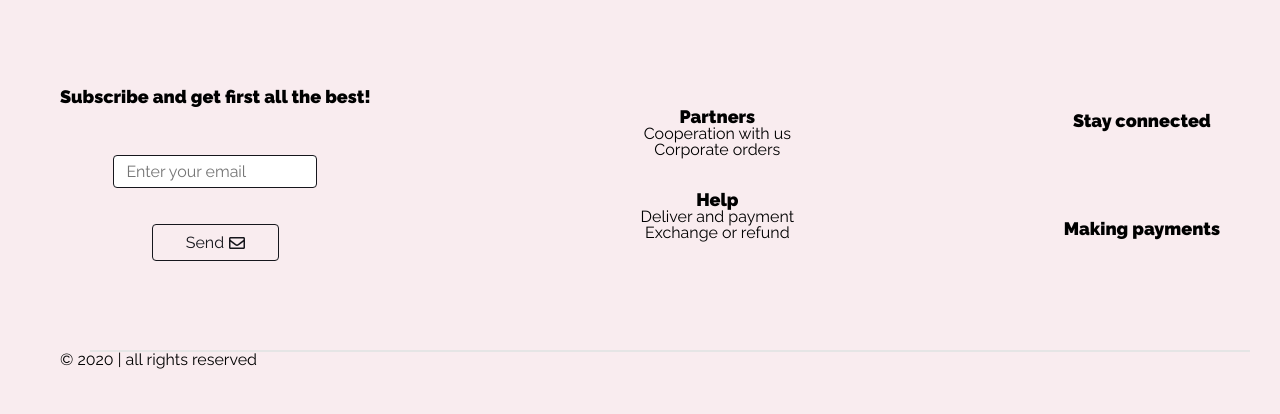
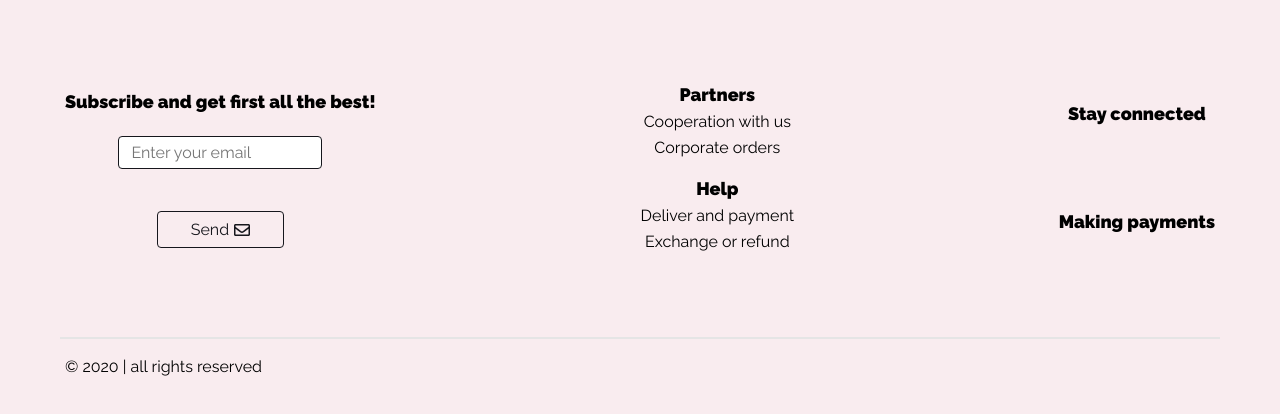
Before and after one commit to pyrsv/made-by-hands, a React (Create React App) app in the folder client/: page / in a window 1280 px wide. Shown: the part 458-872 px from the top of the page. Built offline with nearby package versions, Linux system fonts and the light colour scheme.

Commit message:
landing non adapt without icon with eslint

```diff
--- a/client/src/Components/Footer/Footer.js
+++ b/client/src/Components/Footer/Footer.js
@@ -4,59 +4,58 @@ import InputField from '../UI/InputFiels/InputField';
 import Button from '../UI/Button/Button';
 import LayoutContainer from '../LayoutContainer/LayoutContainer';
 
-import { FooterContainer } from './style';
-import { Foot } from './style';
-import { FootLine } from './style';
+import { FooterContainer , Foot , FootLine } from './style';
+
+
 import { FooterText } from './FooterText/FooterText';
 import { FontAwesomeIcon } from '@fortawesome/react-fontawesome';
 import { Icon } from '../UI/Button/styles';
 
 const Footer = () => {
 	return (
-		<Foot height={'445px'}>
+		<Foot height="445px">
 			<LayoutContainer>
-				<FooterContainer height={'200px'}>
-					<Foot height={'100%'}>
+				<FooterContainer height="200px">
+					<Foot height="100%">
 						<FooterText
-							type={'title'}
-							marginBottom={'35px'}
-							text={'Subscribe and get first all the best!'}
+							type="title"
+							marginBottom="35px"
+							text="Subscribe and get first all the best!"
 						/>
-						<InputField placeholder={'Enter your email '} />
-						<Button text={'Send'} color={'light'} icon={'envelope'} />
+						<InputField placeholder="Enter your email " />
+						<Button text="Send" color="light" icon="envelope" />
 					</Foot>
 
-					<Foot height={'100%'}>
+					<Foot height="100%">
 						<Foot>
-							<FooterText type={'title'} text={'Partners'} />
-							<FooterText type={'link'} text={'Cooperation with us'} />
-							<FooterText type={'link'} text={'Corporate orders'} />
+							<FooterText type="title" text="Partners" />
+							<FooterText type="link" text="Cooperation with us" />
+							<FooterText type="link" text="Corporate orders" />
 						</Foot>
 						<Foot>
-							<FooterText type={'title'} text={'Help'} />
-							<FooterText type={'link'} text={'Deliver and payment'} />
-							<FooterText type={'link'} text={'Exchange or refund'} />
+							<FooterText type="title" text="Help" />
+							<FooterText type="link" text="Deliver and payment" />
+							<FooterText type="link" text="Exchange or refund" />
 						</Foot>
 					</Foot>
-
-					<Foot height={'100%'}>
-						<FooterText text={'Stay connected'} />
+					<Foot height="100%">
+						<FooterText text="Stay connected" />
 						<FooterContainer>
 							<FooterText>
-								<FontAwesomeIcon icon={['fab', 'fa-facebook']} />
+								<FontAwesomeIcon icon={['fas', 'envelope']} />
 							</FooterText>
 
 							<Icon>
 								<FontAwesomeIcon icon={['fab', 'envelope']} />
 							</Icon>
 						</FooterContainer>
-						<FooterText text={'Making payments'} />
+						<FooterText text="Making payments" />
 					</Foot>
 				</FooterContainer>
 			</LayoutContainer>
 			<LayoutContainer>
 				<FootLine />
-				<FooterText type={'copy'} text={'© 2020 | all rights reserved'} />
+				<FooterText type="copy" text="© 2020 | all rights reserved" />
 			</LayoutContainer>
 		</Foot>
 	);
--- a/client/src/Components/Footer/FooterText/style.js
+++ b/client/src/Components/Footer/FooterText/style.js
@@ -4,7 +4,7 @@ export const FooterTextDiv = styled.a`
 	font-family: 'Raleway', sans-serif;
 	font-size: ${props => (props.type === 'title' ? '18px' : '16px')};
 	font-weight: ${props => (props.type === 'title' ? 'bold' : 'normal')};
-	margin-bottom: ${props=>props.marginBottom};
+	margin:5px;
 
 	&:hover {
 		cursor: ${props => (props.type === 'link' ? 'pointer' : 'default')};
--- a/client/src/Components/Footer/style.js
+++ b/client/src/Components/Footer/style.js
@@ -7,6 +7,9 @@ export const Foot = styled.div`
 	background: #f9ecef;
 	justify-content: space-evenly;
 	min-height: ${props => props.height};
+	@media (max-width: 640px) {
+		background: red;
+  }
 `;
 
 export const FooterContainer = styled.section`
@@ -20,5 +23,5 @@ export const FooterContainer = styled.section`
 export const FootLine = styled.div`
 	width: 100%;
 	border-top: 2px solid #e5e5e5;
-	margin: 0 30px;
+	margin-bottom:20px;
 `;
```
Also changed, not shown: client/src/Components/Footer/FooterText/FooterText.js (+8 -4 lines).
